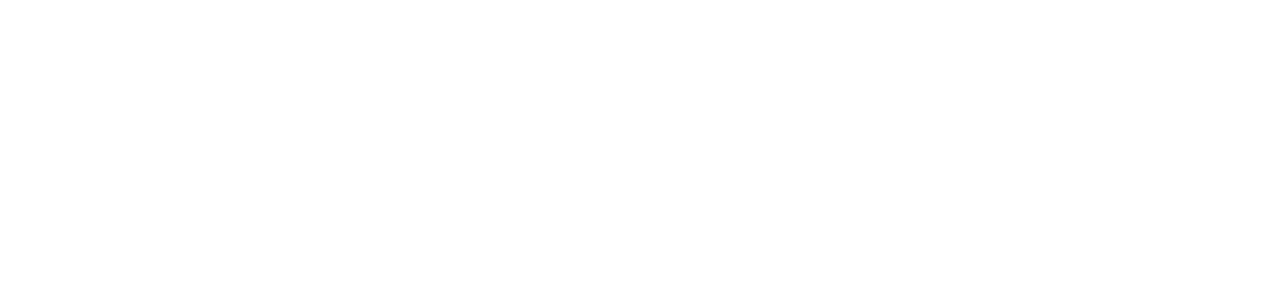
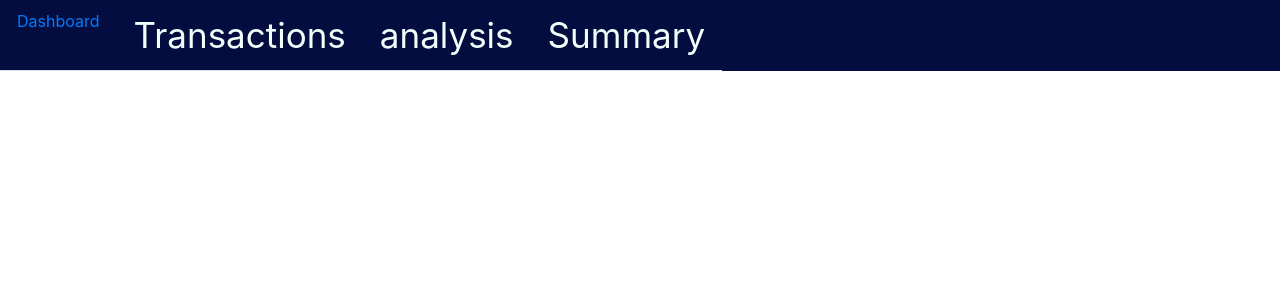
Before and after one commit to nihilo-mike/nihilo-front-end-, a React (Create React App) app in the folder my-app/: page /Dashboard in a window 1280 px wide. Shown: the top 300 px of the page. Built offline with nearby package versions, Linux system fonts and the light colour scheme.

Commit message:
commit on main

```diff
--- a/my-app/src/App.js
+++ b/my-app/src/App.js
@@ -1,7 +1,8 @@
 import './Styles/nihilo.scss';
 import{Route,BrowserRouter as Router,Switch} from 'react-router-dom';
 import {Form} from "./Pages/Form"
-import{LoginForm} from "./Pages/LoginForm"
+import{LoginForm} from "./Pages/LoginForm";
+import{DashBoard}from"./Pages/DashBoard";
 
 
 function App() {
@@ -11,6 +12,7 @@
     <Switch>
      <Route path='/' exact={true} component={LoginForm}/>
      <Route path='/Add' exact={true} component={Form}/>
+     <Route path='/Dashboard' exact={true}component={DashBoard}/>
 
 
   </Switch>
--- a/my-app/src/Components/Header.js
+++ b/my-app/src/Components/Header.js
@@ -1,16 +1,16 @@
-import React, { Component} from 'react';
+import React from 'react';
 import{Nav,NavItem,NavLink} from 'reactstrap';
 
 
 
-class Header extends Component{
-    state = {  }
-    render() {
-        return (
+export const Header=()=>{
+
+
+    return (
             <div className="Header">
                 <Nav tabs>
                     <NavItem>
-                    <NavLink href="#" className="Dashboard">Dashboard</NavLink>
+                    <NavLink href="#" className="NavBar">Dashboard</NavLink>
                     </NavItem>
                     <NavItem>
                         <NavLink href="#" className="navLink">Transactions</NavLink>
@@ -26,15 +26,8 @@
 
          );
     }
-}
+
 
 
 export default Header
 ;
-
-
-/*{"data":[{"creditTransId":222,"amount":12,"remark":"te ","date":"2021-02-14T16:00:00Z",
-"accountType":{"accTypeId":2,"name":null},"subAccountType":{"subId":2,"name":null}},
-{"creditTransId":223,"amount":3,"remark":"st","date":"2021-02-07T16:00:00Z",
-"accountType":{"accTypeId":2,"name":null},
-"subAccountType":{"subId":2,"name":null}}]*/
--- a/my-app/src/Components/Index.js
+++ b/my-app/src/Components/Index.js
@@ -3,3 +3,4 @@
 export{ default as Transactions}from "./Transactions";
 export {FormSubmit}from "./FormSubmit";
 export {default as Login}from "./Login";
+export { Header} from"./Header";
--- /dev/null
+++ b/my-app/src/Pages/DashBoard.js
@@ -0,0 +1,10 @@
+import React from 'react';
+import {Header} from "../Components/Index";
+export const DashBoard=()=>{
+
+return(
+<Header/>
+);
+
+
+}
```
Also changed, not shown: 1 other file (tests, documents, lock files or other folders).
